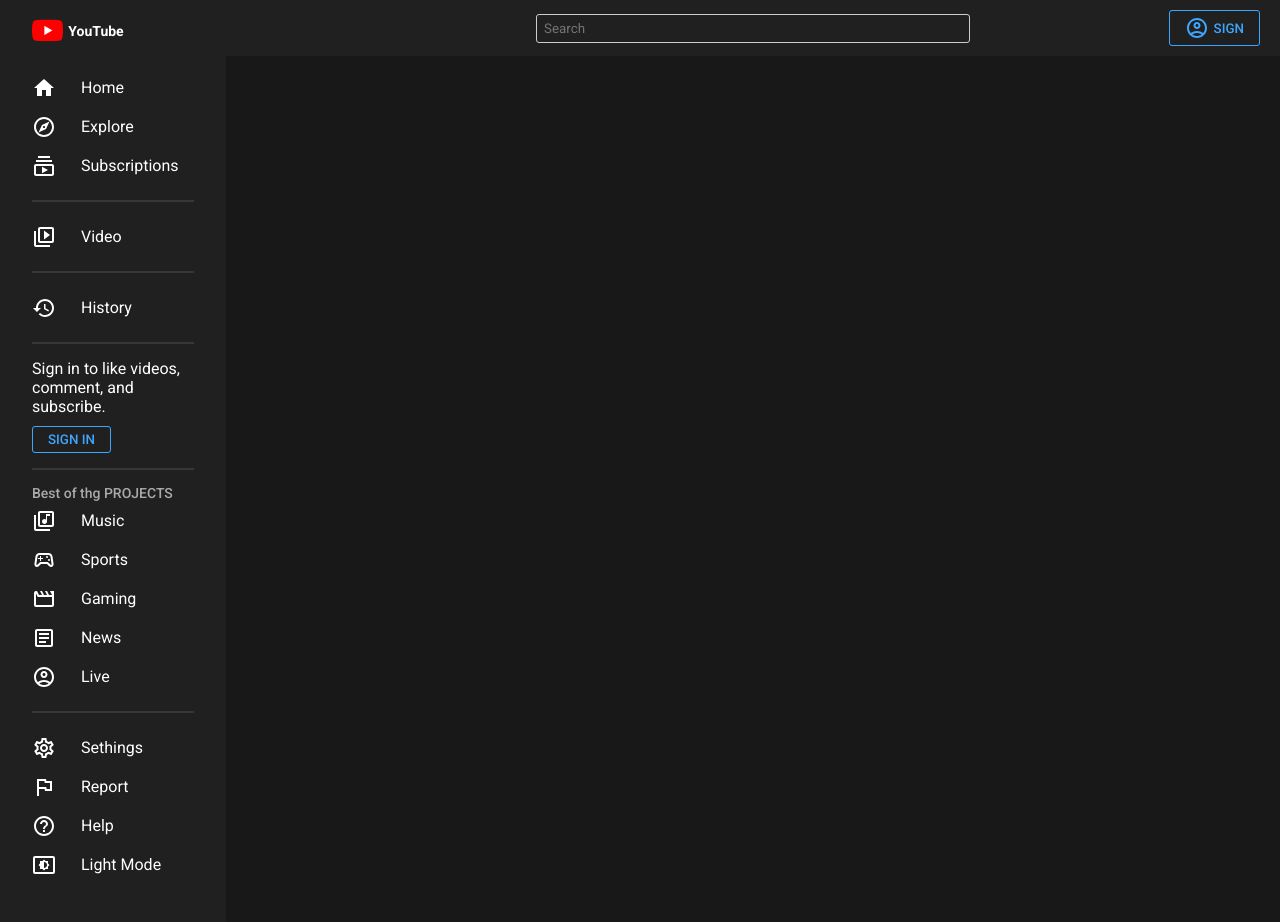
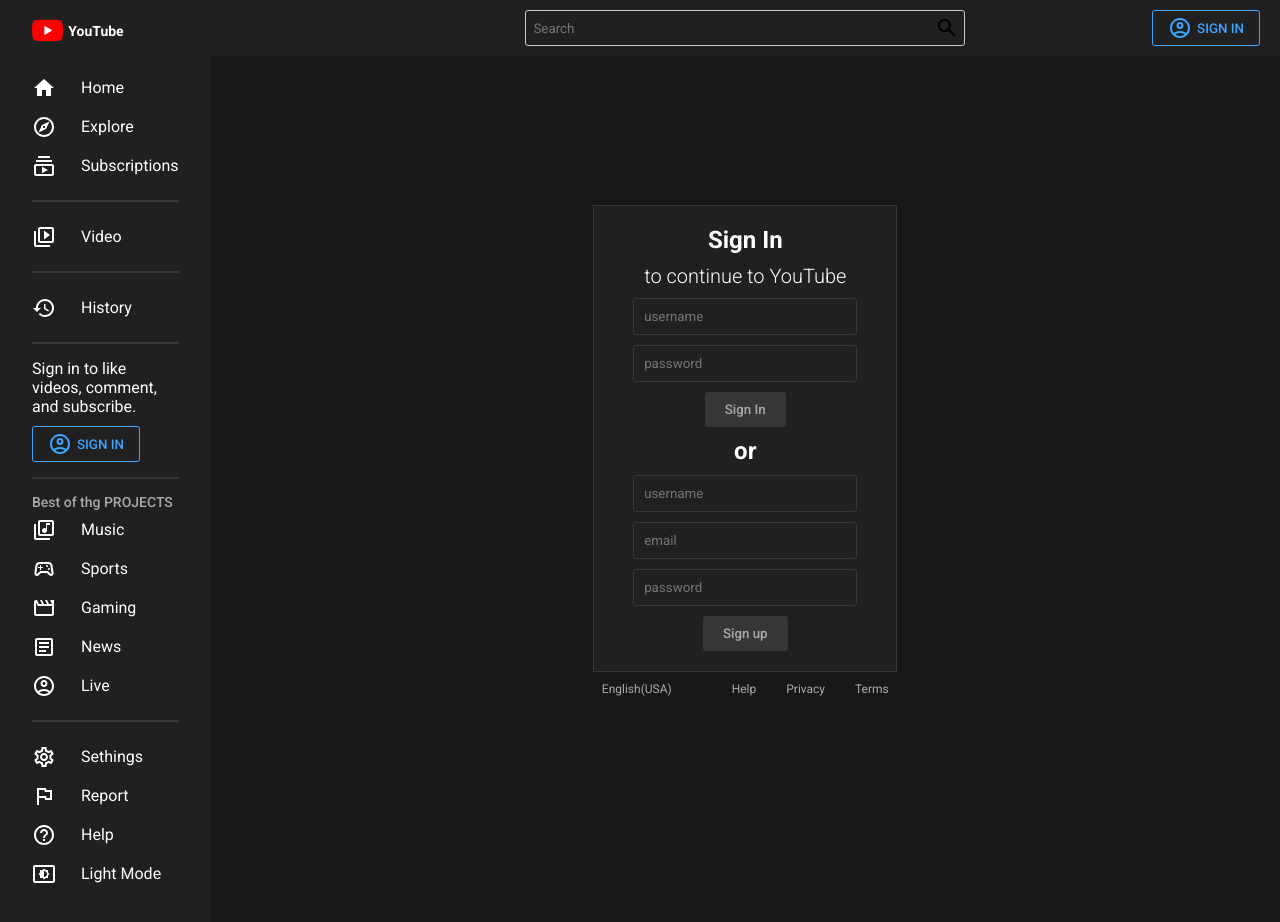
Before and after one commit to thiago-henrique-dev/react-youtube, a React (Create React App) app: page /signin in a window 1280 px wide. Shown: the top 922 px of the page. Built offline with nearby package versions, Linux system fonts and the light colour scheme.

Commit message:
create component login design

```diff
--- a/src/App.js
+++ b/src/App.js
@@ -6,9 +6,10 @@
 import { BrowserRouter, Routes, Route } from "react-router-dom";
 import Home from "./components/pages/Home";
 import Video from "./components/pages/Video";
-
+import SignIn from "./components/pages/SignIn";
 const Container = styled.div`
   display: flex;
+
 `;
 
 const Main = styled.div`
@@ -33,7 +34,7 @@
               <Routes>
                 <Route path="/">
                   <Route index element={<Home />} />
-
+                  <Route path="signin" element={<SignIn/>}/>
                   <Route path="video">
                     <Route path=":id" element={<Video />} />
                   </Route>
--- a/src/components/Card.jsx
+++ b/src/components/Card.jsx
@@ -51,10 +51,10 @@
 
 
 `
-export default function Card() {
+export default function Card({ type}) {
   return (
     <Link to="/video/test" style={{ textDecoration: "none" }}>
-    <Container>
+    <Container type={type}>
         <Image src="https://th.bing.com/th/id/R.daceaff2114c7090e45aa73e527dccf1?rik=9S6NNkwHsWhRdg&pid=ImgRaw&r=0"/>
         <Details>
             <ChannelImage src={thg}/>
--- a/src/components/Menu.jsx
+++ b/src/components/Menu.jsx
@@ -21,7 +21,7 @@
 
 
 const Container = styled.div`
-  flex: 1.5;
+  flex: 1.0;
   background-color: ${({theme}) =>  theme.bgLighter};
   height: 140vh;
   color: ${({theme}) =>  theme.text};
@@ -51,6 +51,10 @@
     gap: 25px;
     padding: 7.5px 0px;
     cursor: pointer;
+
+    &:hover{
+      background-color: ${({ theme}) =>  theme.soft}
+    }
 `
 const Hr = styled.div`
   margin: 15px 0px;
@@ -117,7 +121,12 @@
         <Hr/>
         <Login>
             Sign in to like videos, comment, and subscribe.
-            <Button>SIGN IN</Button>
+            <Link to="signin" style={{ textDecoration: "none"}}>
+            <Button>
+              <AccountCircleOutlinedIcon/>
+                 SIGN IN
+              </Button>
+            </Link>
         </Login>
         <Hr/>
         <Title>Best of thg PROJECTS</Title>
--- a/src/components/Navbar.jsx
+++ b/src/components/Navbar.jsx
@@ -1,6 +1,11 @@
 import AccountCircleOutlined from '@mui/icons-material/AccountCircleOutlined'
 import React from 'react'
 import styled from 'styled-components'
+import { Link } from 'react-router-dom'
+import AccountCircleOutlinedIcon from "@mui/icons-material/AccountCircleOutlined";
+import SearchOutlinedIcon from "@mui/icons-material/SearchOutlined";
+
+
 const Container = styled.div`
   position: sticky;
   top: 0;
@@ -57,10 +62,14 @@
         <Wrapper>
           <Search>
             <Input placeholder="Search"/>
+            <SearchOutlinedIcon />
           </Search>
+          <Link to="signin" style={{ textDecoration: "none" }}>
           <Button>
-            <AccountCircleOutlined/>SIGN
+            <AccountCircleOutlinedIcon />
+            SIGN IN
           </Button>
+        </Link>
         </Wrapper>
     </Container>
   )
--- /dev/null
+++ b/src/components/pages/SignIn.jsx
@@ -0,0 +1,90 @@
+import React from "react";
+import styled from "styled-components";
+
+
+
+const Container = styled.div`
+  display: flex;
+  flex-direction: column;
+  align-items: center;
+  justify-content: center;
+  height: calc(100vh - 56px);
+  color: ${({ theme }) => theme.text};
+`;
+
+const Wrapper = styled.div`
+  display: flex;
+  align-items: center;
+  flex-direction: column;
+  background-color: ${({ theme }) => theme.bgLighter};
+  border: 1px solid ${({ theme }) => theme.soft};
+  padding: 20px 50px;
+  gap: 10px;
+`;
+
+const Title = styled.h1`
+  font-size: 24px;
+`;
+
+const SubTitle = styled.h2`
+  font-size: 20px;
+  font-weight: 300;
+`;
+
+const Input = styled.input`
+  border: 1px solid ${({ theme }) => theme.soft};
+  border-radius: 3px;
+  padding: 10px;
+  background-color: transparent;
+  width: 100%;
+  color: ${({ theme }) => theme.text};
+`;
+const Button = styled.button`
+    border-radius: 3px;
+    border: none;
+    padding: 10px 20px;
+    font-weight: 500;
+    cursor: pointer;
+    background-color: ${({ theme }) => theme.soft};
+    color: ${({ theme }) => theme.textSoft};
+`;
+const More = styled.div`
+    display: flex;
+    margin-top: 10px;
+    font-size: 12px;
+    color: ${({ theme }) => theme.textSoft};
+ `;
+const Links = styled.div`
+    margin-left: 30px;
+    `;
+const Link = styled.span`
+    margin-left: 30px;
+    `;
+
+export default function SignIn() {
+  return (
+    <Container>
+      <Wrapper>
+        <Title>Sign In</Title>
+        <SubTitle>to continue to YouTube</SubTitle>
+        <Input placeholder="username"/>
+        <Input type="password" placeholder="password"/>
+        <Button>Sign In</Button>
+        <Title>or</Title>
+        <Input placeholder="username"/>
+        <Input type="text" placeholder="email"/>
+        <Input type="password" placeholder="password"/>
+        <Button>Sign up</Button>
+      </Wrapper>
+      <More>
+        English(USA)
+        <Links>
+            <Link>Help</Link>
+            <Link>Privacy</Link>
+            <Link>Terms</Link>
+
+        </Links>
+      </More>
+    </Container>
+  );
+}
--- a/src/components/pages/Video.jsx
+++ b/src/components/pages/Video.jsx
@@ -6,6 +6,7 @@
 import AddTaskOutlinedIcon from "@mui/icons-material/AddTaskOutlined";
 import thg from "../../img/thg.png";
 import Comments from "./Comments";
+import Card from '../Card'
 const Container = styled.div`
   display: flex;
   gap: 24px;
@@ -147,8 +148,18 @@
         <Hr/>
         <Comments></Comments>
       </VideoWrapper>
-      <Content>Content</Content>
-      <Recommentation>Recommentation</Recommentation>
+
+      <Recommentation>
+        <Card type="sm"/>
+        <Card type="sm"/>
+        <Card type="sm"/>
+        <Card type="sm"/>
+        <Card type="sm"/>
+        <Card type="sm"/>
+        <Card type="sm"/>
+        <Card type="sm"/>
+
+      </Recommentation>
     </Container>
   );
 }
```
